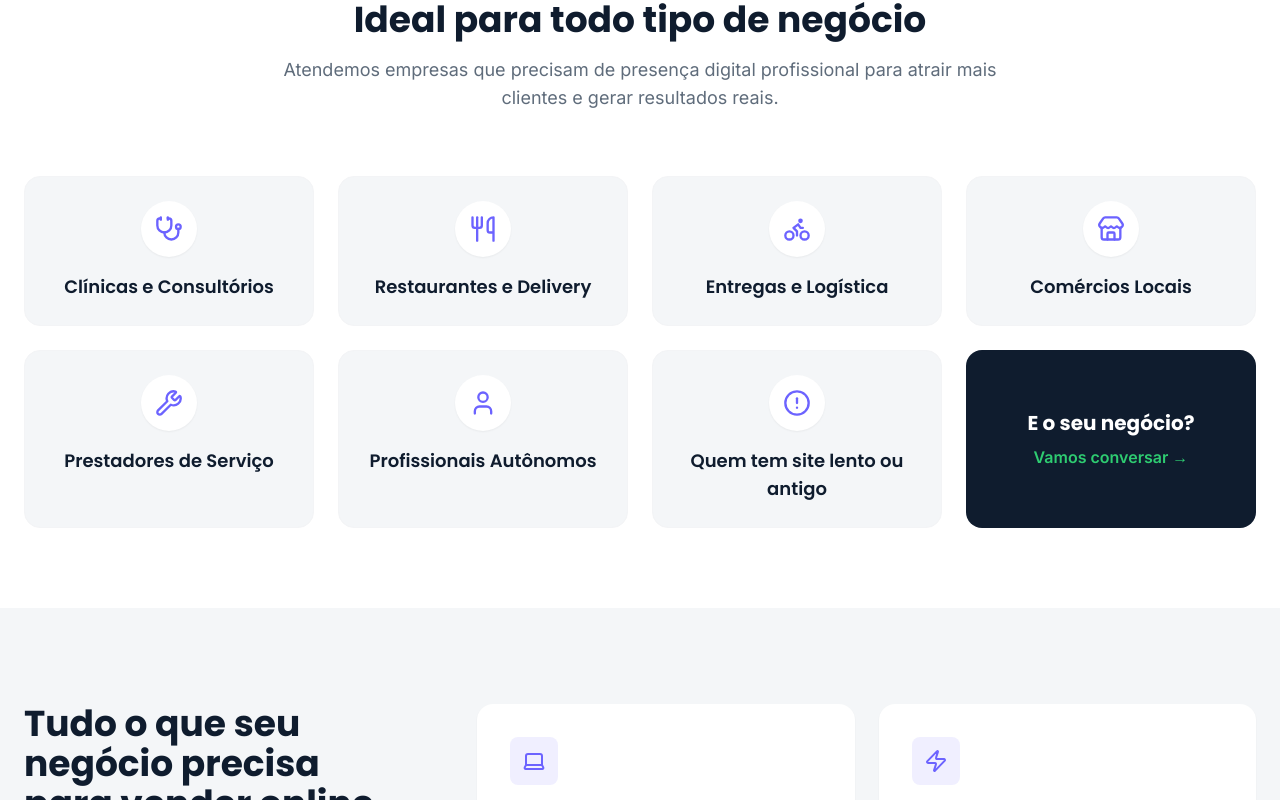
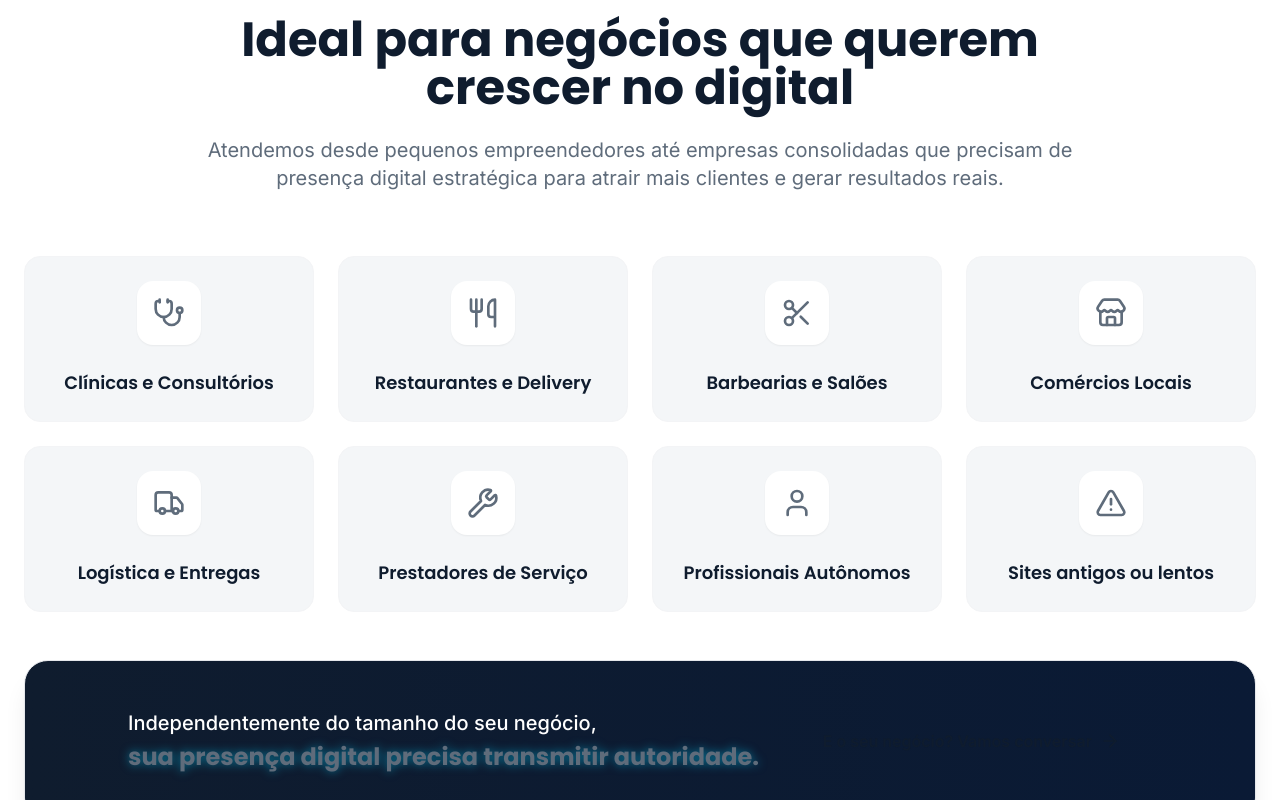
Before and after one commit to lucasnetworkmkt/glowing-octo-enigma, a React (Vite) app: page / in a window 1280 px wide. Shown: the part 880-1680 px from the top of the page. Built offline with nearby package versions, Linux system fonts and the light colour scheme.

Commit message:
Update TargetAudience.tsx

```diff
--- a/components/TargetAudience.tsx
+++ b/components/TargetAudience.tsx
@@ -1,51 +1,65 @@
 import React from 'react';
-import { Stethoscope, Utensils, Bike, Store, Wrench, User, AlertCircle } from 'lucide-react';
+import { Stethoscope, Utensils, Scissors, Store, Truck, Wrench, User, AlertTriangle, ArrowRight } from 'lucide-react';
 import { AudienceItem } from '../types';
 
 const audiences: AudienceItem[] = [
   { label: 'Clínicas e Consultórios', icon: Stethoscope },
   { label: 'Restaurantes e Delivery', icon: Utensils },
-  { label: 'Entregas e Logística', icon: Bike },
+  { label: 'Barbearias e Salões', icon: Scissors },
   { label: 'Comércios Locais', icon: Store },
+  { label: 'Logística e Entregas', icon: Truck },
   { label: 'Prestadores de Serviço', icon: Wrench },
   { label: 'Profissionais Autônomos', icon: User },
-  { label: 'Quem tem site lento ou antigo', icon: AlertCircle },
+  { label: 'Sites antigos ou lentos', icon: AlertTriangle },
 ];
 
 const TargetAudience: React.FC = () => {
   return (
-    <section id="audience" className="py-20 bg-white">
+    <section id="audience" className="py-16 md:py-24 bg-white">
       <div className="container mx-auto px-4 md:px-6">
-        <div className="text-center max-w-3xl mx-auto mb-16">
-          <h2 className="text-3xl md:text-4xl font-heading font-bold text-brand-blue mb-4">
-            Ideal para todo tipo de negócio
+        <div className="text-center max-w-4xl mx-auto mb-10 md:mb-16">
+          <h2 className="text-2xl md:text-5xl font-heading font-bold text-brand-blue mb-4 md:mb-6">
+            Ideal para negócios que querem crescer no digital
           </h2>
-          <p className="text-brand-text text-lg">
-            Atendemos empresas que precisam de presença digital profissional para atrair mais clientes e gerar resultados reais.
+          <p className="text-brand-text text-base md:text-xl leading-relaxed">
+            Atendemos desde pequenos empreendedores até empresas consolidadas que precisam de presença digital estratégica para atrair mais clientes e gerar resultados reais.
           </p>
         </div>
 
-        <div className="grid grid-cols-1 sm:grid-cols-2 md:grid-cols-3 lg:grid-cols-4 gap-6">
+        <div className="grid grid-cols-1 sm:grid-cols-2 md:grid-cols-3 lg:grid-cols-4 gap-4 md:gap-6 mb-10 md:mb-12">
           {audiences.map((item, index) => {
             const Icon = item.icon;
             return (
               <div
                 key={index}
-                className="group p-6 rounded-2xl border border-gray-100 bg-brand-gray hover:bg-white hover:border-brand-purple hover:shadow-xl transition-all duration-300 flex flex-col items-center text-center cursor-default"
+                className="group p-6 rounded-2xl border border-gray-100 bg-brand-gray hover:bg-white hover:border-brand-accent hover:shadow-neon transition-all duration-300 flex flex-col items-center text-center cursor-default"
               >
-                <div className="w-14 h-14 rounded-full bg-white flex items-center justify-center mb-4 text-brand-purple shadow-sm group-hover:bg-brand-purple group-hover:text-white transition-colors">
-                  <Icon className="w-7 h-7" />
+                <div className="w-12 h-12 md:w-16 md:h-16 rounded-2xl bg-white flex items-center justify-center mb-4 md:mb-6 text-brand-accent shadow-sm group-hover:bg-brand-accent group-hover:text-brand-blue transition-colors duration-300">
+                  <Icon className="w-6 h-6 md:w-8 md:h-8" />
                 </div>
-                <h3 className="font-heading font-semibold text-brand-blue text-lg">
+                <h3 className="font-heading font-semibold text-brand-blue text-base md:text-lg group-hover:text-brand-accent transition-colors">
                   {item.label}
                 </h3>
               </div>
             );
           })}
-           {/* Card Final de Chamada */}
-           <div className="p-6 rounded-2xl bg-brand-blue text-white flex flex-col items-center justify-center text-center col-span-1 sm:col-span-2 md:col-span-3 lg:col-span-1">
-              <p className="font-heading font-bold text-xl mb-2">E o seu negócio?</p>
-              <a href="#hero" className="text-brand-green font-semibold hover:underline">Vamos conversar &rarr;</a>
+        </div>
+
+        {/* Final Phrase & CTA */}
+        <div className="bg-gradient-to-r from-brand-blue to-[#0a1a35] rounded-3xl p-6 md:p-12 text-center relative overflow-hidden border border-brand-accent/20 shadow-xl">
+           <div className="absolute top-0 left-0 w-full h-full bg-brand-accent/5 opacity-0 group-hover:opacity-100 transition-opacity"></div>
+           <div className="relative z-10 flex flex-col md:flex-row items-center justify-between gap-6 max-w-5xl mx-auto">
+              <div className="text-left text-center md:text-left">
+                <p className="text-white text-base md:text-xl font-medium mb-1">Independentemente do tamanho do seu negócio,</p>
+                <p className="text-brand-accent font-heading font-bold text-lg md:text-2xl drop-shadow-[0_0_5px_rgba(0,212,255,0.5)]">sua presença digital precisa transmitir autoridade.</p>
+              </div>
+              <a
+                href="#hero"
+                className="w-full md:w-auto inline-flex justify-center items-center gap-2 bg-brand-accent text-brand-blue px-6 py-3 md:px-8 md:py-4 rounded-xl font-bold hover:bg-white transition-all shadow-neon whitespace-nowrap"
+              >
+                <span>E o seu negócio? Vamos conversar</span>
+                <ArrowRight className="w-5 h-5" />
+              </a>
            </div>
         </div>
       </div>
```
